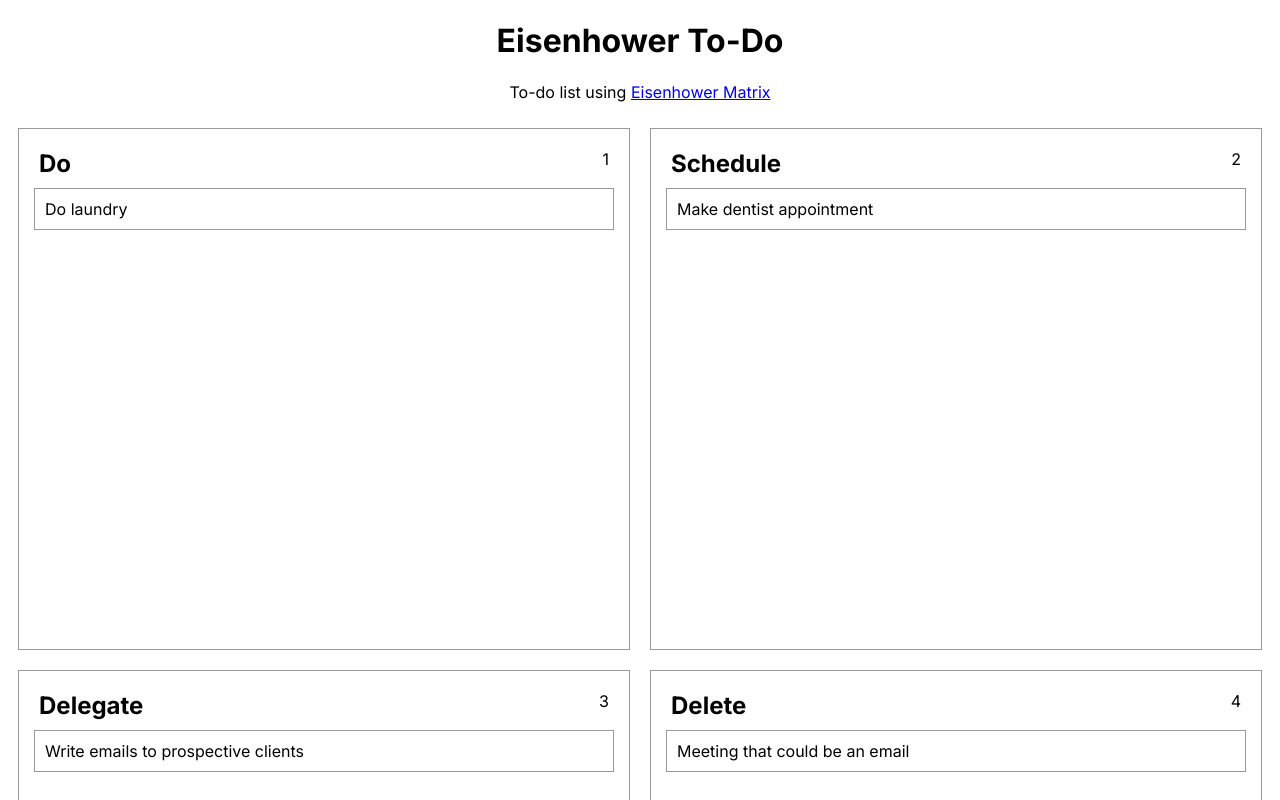
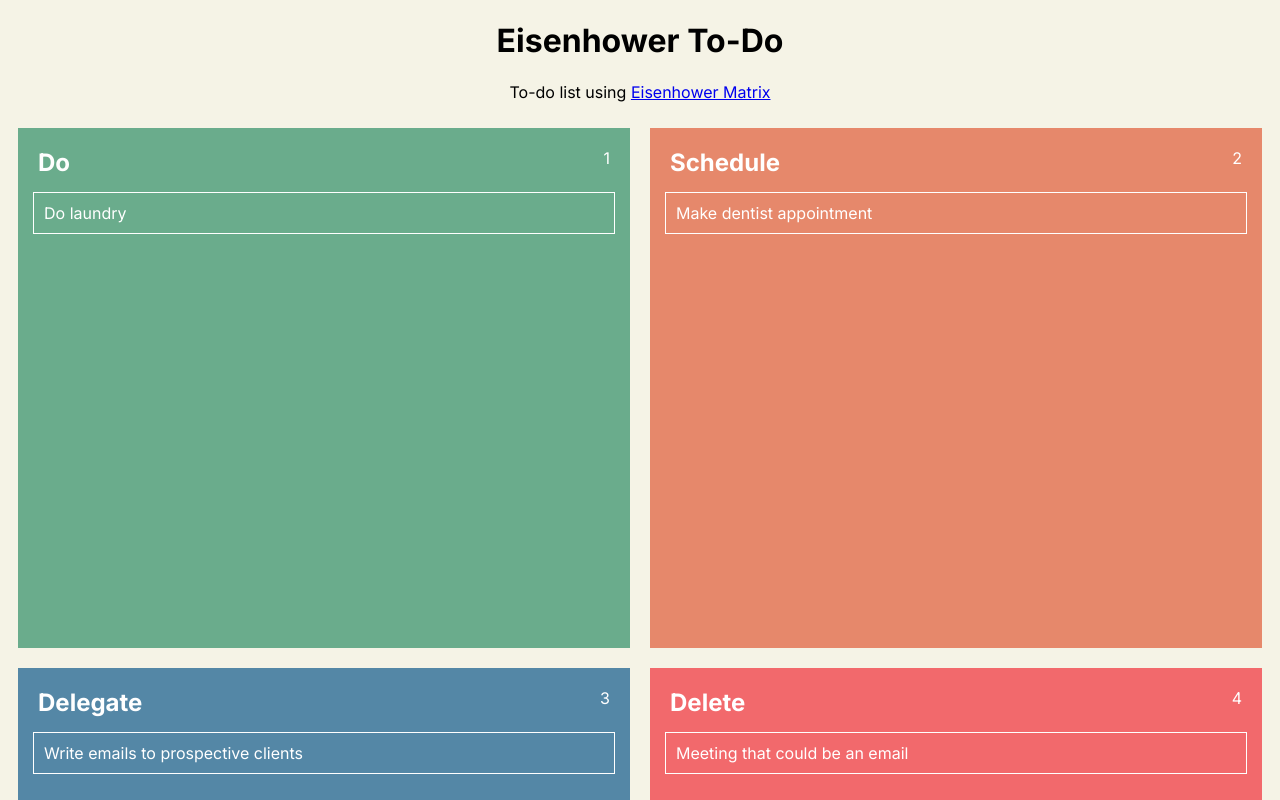
Before and after one commit to npbreland/eisenhower-matrix, a Next.js app: page / in a window 1280 px wide. Shown: the top 800 px of the page. Built offline with nearby package versions, Linux system fonts and the light colour scheme.

Commit message:
Improve basic features

```diff
--- a/src/app/globals.css
+++ b/src/app/globals.css
@@ -1,5 +1,6 @@
 body {
-  margin: 8px
+  margin: 8px;
+  background-color: #f5f3e6;
 }
 
 .header {
@@ -17,11 +18,33 @@ body {
 }
 
 .square {
+  color: white;
   flex: 1 0 45%;
-  border: 1px solid #999;
   margin: 10px;
   padding: 10px;
   height: 500px;
+}
+
+.square.Do {
+  background-color: #6aac8c;
+}
+
+.square.Schedule {
+  background-color: #e6886b;
+}
+
+.square.Delegate {
+  background-color: #5487a6;
+}
+
+.square.Delete {
+  background-color: #f2696c;
+}
+
+.square-content {
+  display: flex;
+  flex-direction: column;
+  height: 100%;
 }
 
 .square-header {
@@ -34,6 +57,19 @@ body {
   margin: 0;
 }
 
+.square-taskzone {
+}
+
+.square-dropzone {
+  text-align: center;
+  flex: 1;
+  display: flex;
+  flex-direction: column;
+  justify-content: center;
+  margin: 10px;
+  border: 1px dashed;
+}
+
 /*
 .square.focused {
   border: 1px solid blue;
@@ -44,9 +80,10 @@ body {
   cursor: pointer;
   padding: 10px;
   margin: 5px;
-  border: 1px solid #999;
+  border: 1px solid;
 }
 
 .task.selected {
-  background-color: #eee;
+  border: 3px solid;
+  font-weight: bold;
 }
--- a/src/app/page.js
+++ b/src/app/page.js
@@ -21,6 +21,7 @@ const keyMap = {
 };
 
 export default function Home() {
+
   const [ tasks, setTasks ] = useState(initTasks);
   const [ selectedTask, setSelectedTask ] = useState(null);
   const [ focusedSquare, setFocusedSquare ] = useState(1);
@@ -34,15 +35,19 @@ export default function Home() {
   };
 
   const assignSelectedTask = category => {
+    console.log(category);
     if (selectedTask) {
-      const tasksCopy = [ ...tasks ];
-      const task = tasksCopy.find(task => task.id === selectedTask);
-      task.category = keyMap[category];
-      setTasks(tasksCopy);
+      console.log(selectedTask);
+      const task = tasks.find(task => task.id === selectedTask);
+      console.log(task);
+      const updatedTask = { ...task, category: keyMap[category] };
+      console.log(updatedTask);
+      setTasks(tasks.map(task => task.id === selectedTask ? updatedTask : task));
     }
   };
 
   useHotkeys(['1', '2', '3', '4'], e =>  assignSelectedTask(e.key));
+  useHotkeys('esc', () => setSelectedTask(null));
 
   return (
     <div>
@@ -55,9 +60,10 @@ export default function Home() {
           name="Do"
           focused={focusedSquare == 1}
           assignKey={1}
-          onClick={() => assignSelectedTask(1)}
+          assignTaskToSquare={() => assignSelectedTask(1)}
+          canBeTargeted={selectedTask !== null}
         >
-          {tasks.filter(task => task.category === 'do').map(task => (
+          {tasks.filter(task=>task.category==='do').map(task => (
             <Task
               key={task.id}
               task={task}
@@ -70,9 +76,10 @@ export default function Home() {
           name="Schedule"
           focused={focusedSquare == 2}
           assignKey={2}
-          onClick={() => assignSelectedTask(2)}
+          assignTaskToSquare={() => assignSelectedTask(2)}
+          canBeTargeted={selectedTask !== null}
         >
-          {tasks.filter(task => task.category === 'schedule').map(task => (
+          {tasks.filter(task=>task.category==='schedule').map(task => (
             <Task
               key={task.id}
               task={task}
@@ -87,9 +94,10 @@ export default function Home() {
           name="Delegate"
           focused={focusedSquare == 3}
           assignKey={3}
-          onClick={() => assignSelectedTask(3)}
+          assignTaskToSquare={() => assignSelectedTask(3)}
+          canBeTargeted={selectedTask !== null}
         >
-          {tasks.filter(task => task.category === 'delegate').map(task => (
+          {tasks.filter(task=>task.category==='delegate').map(task => (
             <Task
               key={task.id}
               task={task}
@@ -102,9 +110,10 @@ export default function Home() {
             name="Delete"
             focused={focusedSquare == 4}
             assignKey={4}
-            onClick={() => assignSelectedTask(4)}
+            assignTaskToSquare={() => assignSelectedTask(4)}
+            canBeTargeted={selectedTask !== null}
         >
-          {tasks.filter(task => task.category === 'delete').map(task => (
+          {tasks.filter(task=>task.category==='delete').map(task => (
             <Task
               key={task.id}
               task={task}
--- a/src/app/square.js
+++ b/src/app/square.js
@@ -1,11 +1,28 @@
-export default function Square({ name, assignKey, focused, onClick, children }) {
+export default function Square({
+  name,
+  assignKey,
+  focused,
+  assignTaskToSquare,
+  children,
+  canBeTargeted
+}) {
   return (
-    <div className={ focused ? 'square focused' : 'square' } onClick={onClick}>
-      <div className="square-header">
-        <h2>{name}</h2>
-        <div className="square-key">{assignKey}</div>
+    <div className={ focused ? `square focused ${name}` : `square ${name}` }>
+      <div className="square-content">
+        <div className="square-header">
+          <h2>{name}</h2>
+          <div className="square-key">{assignKey}</div>
+        </div>
+        <div className="square-taskzone">
+          {children}
+        </div>
+        <div
+          className="square-dropzone"
+          onClick={assignTaskToSquare}
+          style={{ display: canBeTargeted ? 'flex': 'none'}}>
+          Press {assignKey} or click here to assign task to square
+        </div>
       </div>
-      {children}
     </div>
   )
 }
```
